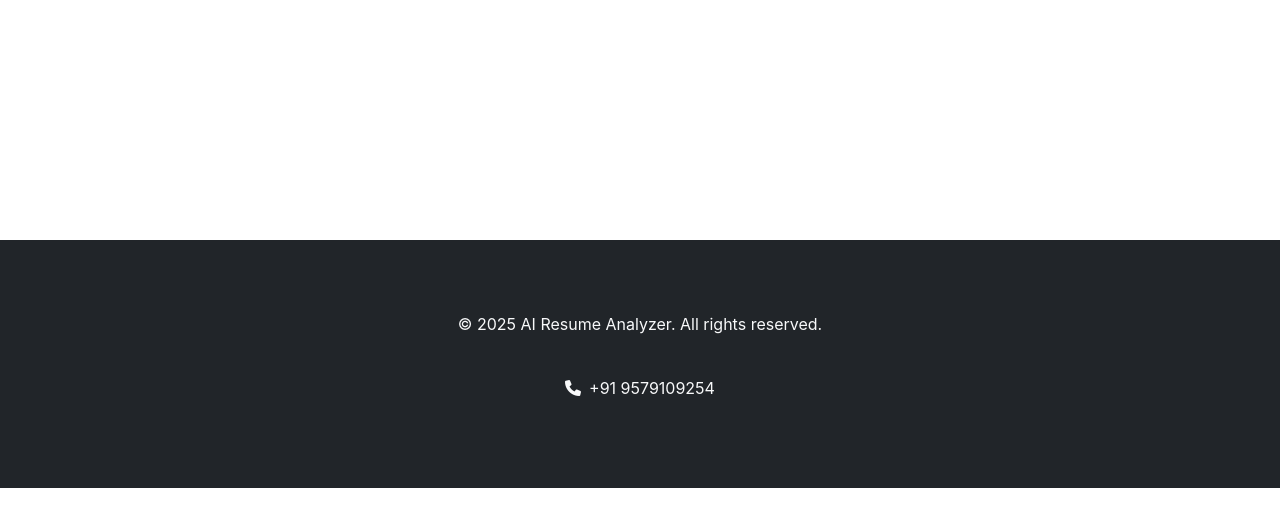
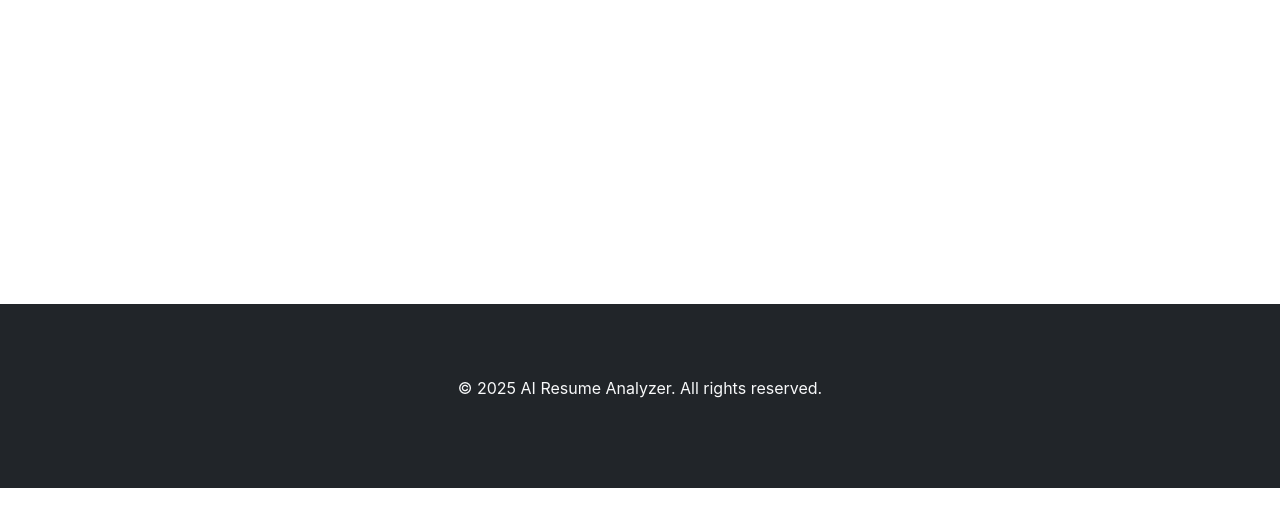
Before and after one commit to GuptaSigma/SMART-Resume-Analyzer, a Flask app: template templates/base.html in a window 1280 px wide. Shown: the part 288-800 px from the top of the page. Run offline with Flask 3, Linux system fonts and the light colour scheme; the template is opened without the code that fills it, so the values that code supplies are empty; parts of the project's set-up code (start-up, migrations or seed data) failed here and were passed over; some libraries are stand-ins or nearby versions.

Commit message:
Update base.html

```diff
--- a/templates/base.html
+++ b/templates/base.html
@@ -46,7 +46,6 @@
     <footer class="bg-dark text-light py-4 mt-5">
         <div class="container text-center">
             <p>&copy; 2025 AI Resume Analyzer. All rights reserved.</p>
-            <p><i class="fas fa-phone me-2"></i>+91 9579109254</p>
         </div>
     </footer>
 
```
